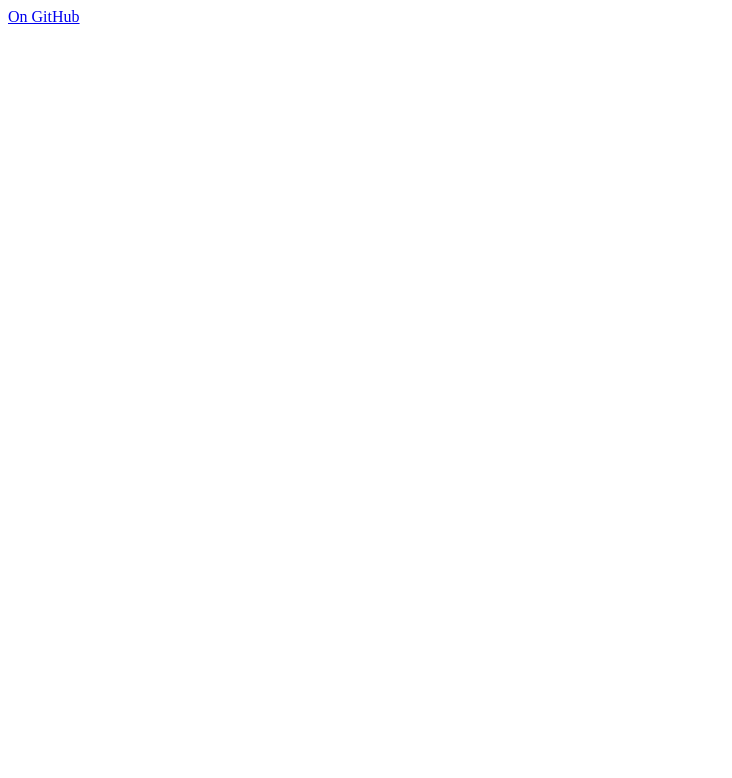
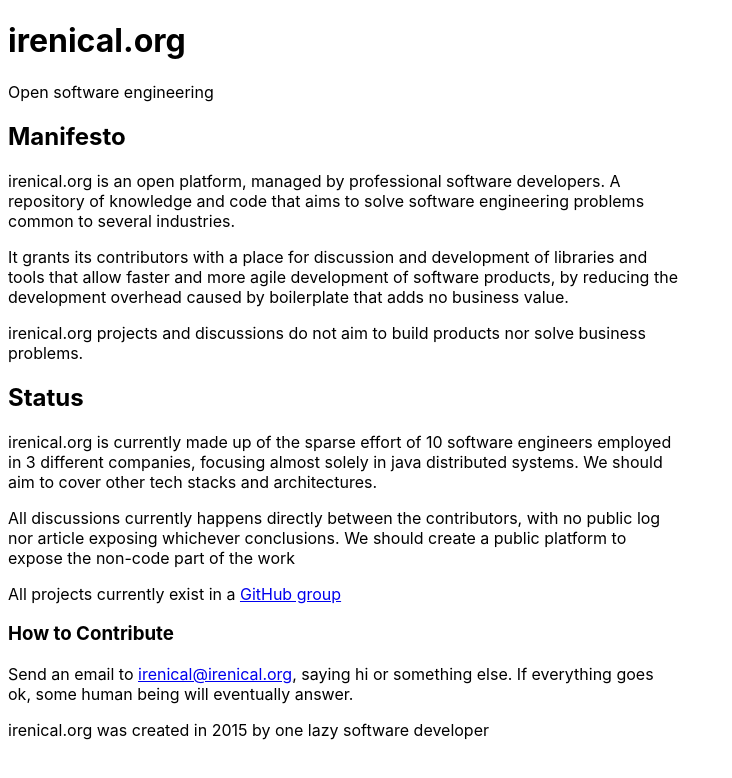
Before and after one commit to irenical/irenical.org, a plain HTML site: page index.html in a window 1280 px wide. Shown: the whole page, without its empty margins (0-732 px from the left). Drawn offline with Linux system fonts and the light colour scheme.

Commit message:
major site redesign

```diff
--- a/index.html
+++ b/index.html
@@ -4,8 +4,46 @@
         <meta charset="utf-8">
         <title>irenical.org</title>
         <meta name="description" content="Open Software Engineering">
+        <style>
+            body {
+                max-width: 42em;
+                font-family: -apple-system, BlinkMacSystemFont,
+                "Segoe UI", "Roboto", "Oxygen", "Ubuntu", "Cantarell",
+                "Fira Sans", "Droid Sans", "Helvetica Neue",
+                sans-serif;
+            }
+        </style>
     </head>
     <body>
-        <a href="https://github.com/irenical">On GitHub</a>
+    <h1>irenical.org</h1>
+    <p>Open software engineering</p>
+
+    <h2>Manifesto</h2>
+    <p>irenical.org is an open platform, managed by professional software developers. A repository of
+        knowledge and code that aims to solve software engineering problems common to several industries.
+    </p>
+    <p>
+        It grants its contributors with a place for discussion and development of libraries and tools
+        that allow faster and more agile development of software products, by reducing the development overhead
+        caused by boilerplate that adds no business value.
+    </p>
+    <p>
+        irenical.org projects and discussions do not aim to build products nor solve business problems.
+    </p>
+
+    <h2>Status</h2>
+    <p>irenical.org is currently made up of the sparse effort of 10 software engineers
+        employed in 3 different companies, focusing almost solely in java distributed systems.
+        We should aim to cover other tech stacks and architectures.</p>
+    <p>All discussions currently happens directly between the contributors, with no public log nor article
+        exposing whichever conclusions.
+        We should create a public platform to expose the non-code part of the work
+    </p>
+    <p>All projects currently exist in a <a href="https://github.com/irenical">GitHub group</a></p>
+
+    <h3>How to Contribute</h3>
+    Send an email to <a href="mailto:nowhere@mozilla.org">irenical@irenical.org</a>, saying hi or something else.
+    If everything goes ok, some human being will eventually answer.
+    <p>irenical.org was created in 2015 by one lazy software developer</p>
     </body>
 </html>
```
Also changed, not shown: 1 other file.
